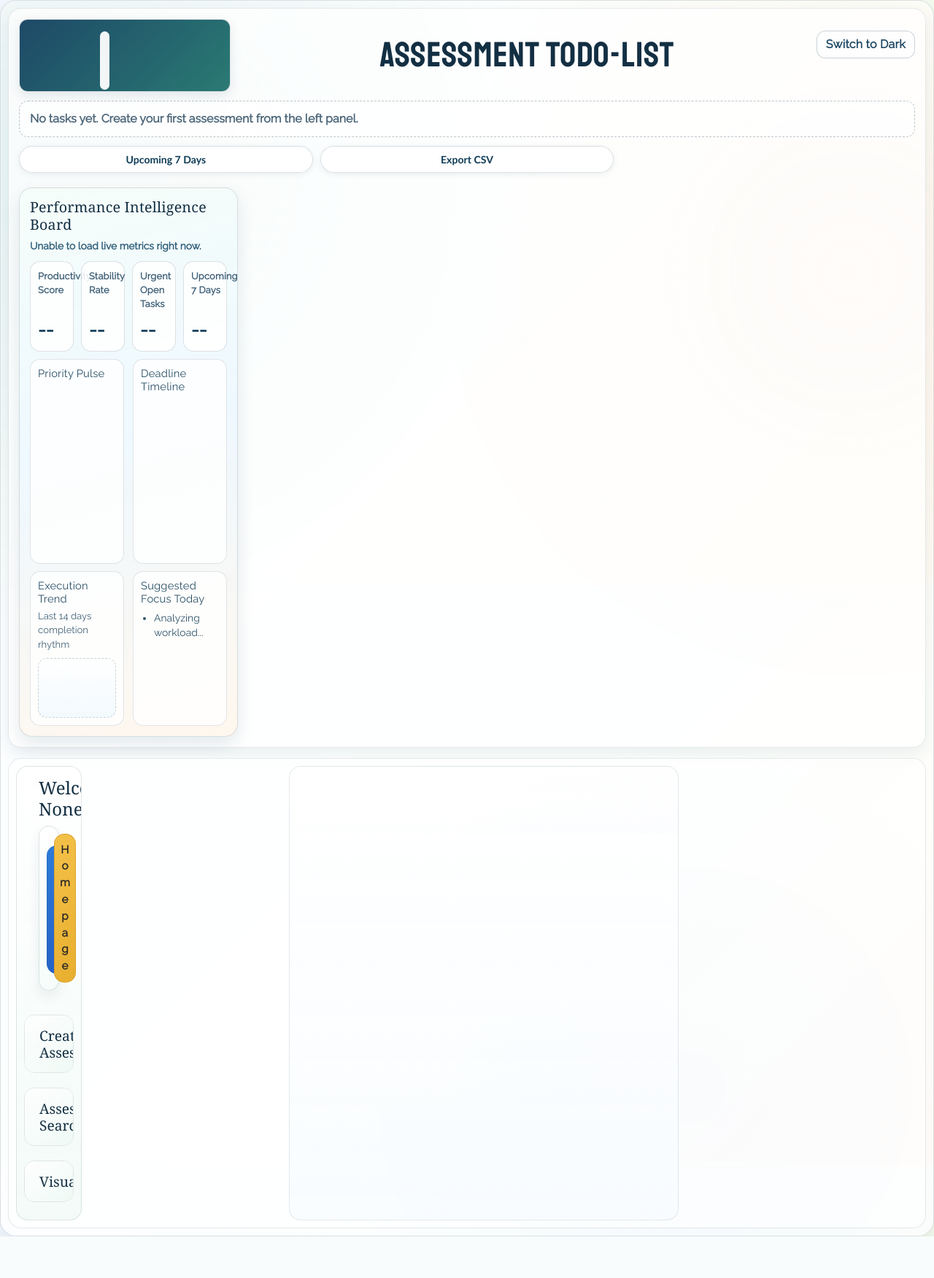
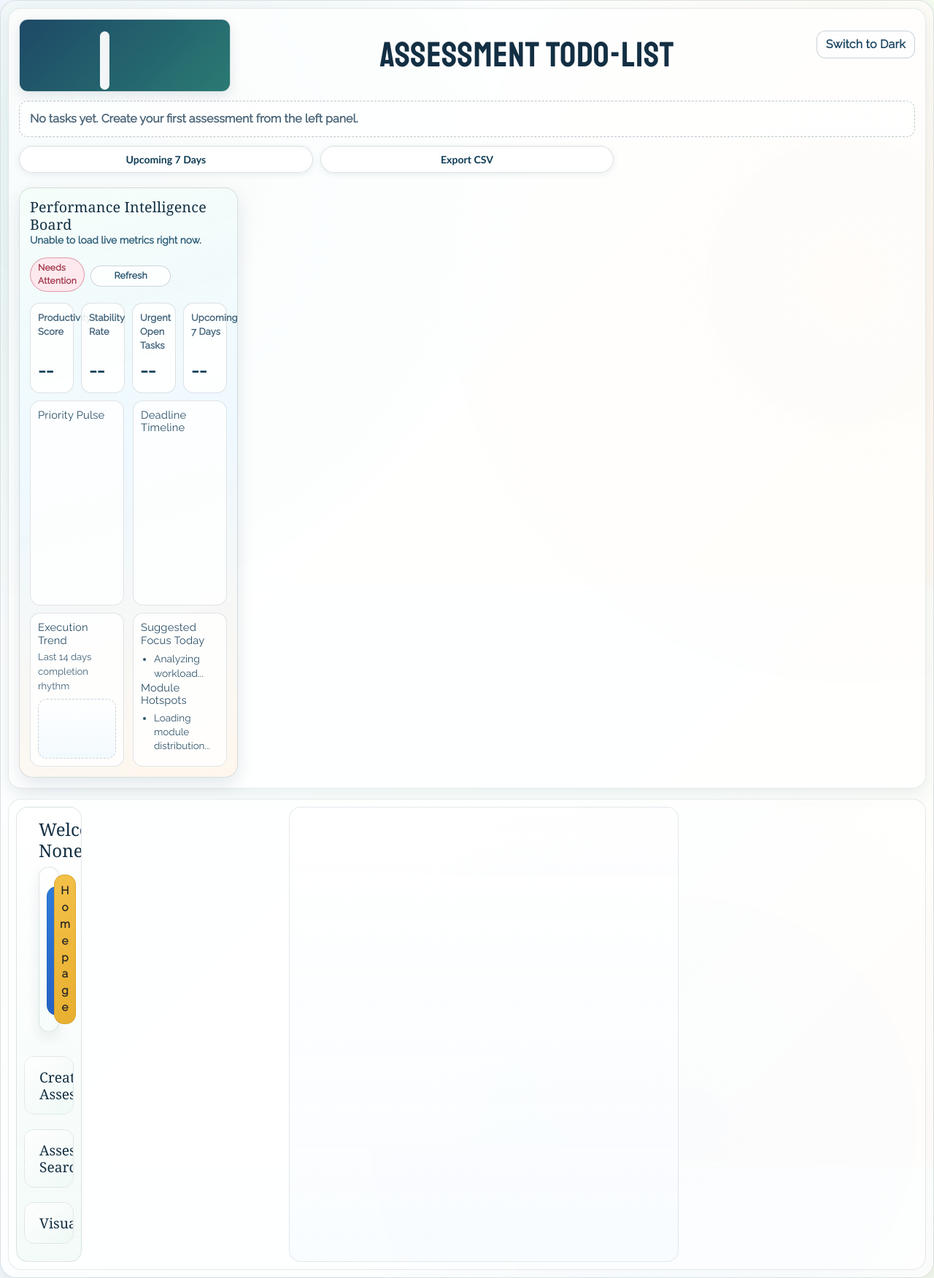
Before and after one commit to frankwyf/Flask_Todo_List, a Flask app: page /discard in a window 1280 px wide. Shown: the whole page at 73% size. Before the commit the page ends 1695 px from the top, so only its background shows below. Run offline with Flask 3, Linux system fonts and the light colour scheme; data that the repository does not hold is empty; some libraries are stand-ins or nearby versions.

Commit message:
feat(ui): add refreshable insight controls and health status badges

```diff
--- a/app/static/css/portfolio-upgrade.css
+++ b/app/static/css/portfolio-upgrade.css
@@ -825,6 +825,69 @@ button[type="reset"],
   margin-bottom: 10px;
 }
 
+#todo_list .insight-head-actions {
+  display: inline-flex;
+  align-items: center;
+  gap: 8px;
+}
+
+#todo_list .insight-health-badge {
+  display: inline-flex;
+  align-items: center;
+  min-height: 28px;
+  border-radius: 999px;
+  padding: 4px 10px;
+  font-size: 0.76rem;
+  font-weight: 800;
+  letter-spacing: 0.2px;
+  border: 1px solid rgba(19, 47, 67, 0.18);
+  background: rgba(255, 255, 255, 0.78);
+  color: #224f66;
+}
+
+#todo_list .insight-health-badge.is-good {
+  color: #0f6d4d;
+  border-color: rgba(16, 129, 90, 0.35);
+  background: rgba(227, 250, 238, 0.84);
+}
+
+#todo_list .insight-health-badge.is-warn {
+  color: #8a5b12;
+  border-color: rgba(196, 138, 31, 0.42);
+  background: rgba(255, 245, 215, 0.84);
+}
+
+#todo_list .insight-health-badge.is-risk {
+  color: #a0364b;
+  border-color: rgba(186, 63, 88, 0.45);
+  background: rgba(255, 230, 236, 0.86);
+}
+
+#todo_list .insight-refresh-btn {
+  border: 1px solid rgba(19, 47, 67, 0.2);
+  border-radius: 999px;
+  min-height: 28px;
+  padding: 4px 11px;
+  background: rgba(255, 255, 255, 0.86);
+  color: #1f4f68;
+  font-size: 0.78rem;
+  font-weight: 700;
+}
+
+#todo_list .insight-refresh-btn:hover {
+  border-color: rgba(15, 141, 132, 0.45);
+  color: #0d6f77;
+}
+
+#todo_list .insight-refresh-btn:disabled {
+  opacity: 0.65;
+  cursor: not-allowed;
+}
+
+#todo_list .insight-lab.is-loading {
+  opacity: 0.94;
+}
+
 #todo_list .insight-lab-head h4 {
   margin: 0;
   font-size: clamp(1rem, 1.1vw + 0.35rem, 1.25rem);
@@ -962,6 +1025,25 @@ button[type="reset"],
   color: #2f546a;
   font-size: 0.87rem;
   line-height: 1.45;
+}
+
+#todo_list .insight-subhead {
+  margin: 10px 0 0;
+  font-size: 0.84rem;
+  color: #3b6178;
+}
+
+#todo_list .insight-module-list {
+  margin: 6px 0 0;
+  padding-left: 18px;
+  display: grid;
+  gap: 4px;
+}
+
+#todo_list .insight-module-list li {
+  color: #2f546a;
+  font-size: 0.84rem;
+  line-height: 1.4;
 }
 
 .theme-toolbar {
@@ -1563,7 +1645,8 @@ body.dark textarea::placeholder {
 [data-theme="dark"] #todo_list .insight-kpi-label,
 [data-theme="dark"] #todo_list .insight-chart-card h5,
 [data-theme="dark"] #todo_list .insight-ops-card h5,
-[data-theme="dark"] #todo_list .insight-ops-sub {
+[data-theme="dark"] #todo_list .insight-ops-sub,
+[data-theme="dark"] #todo_list .insight-subhead {
   color: #b8d2e8;
 }
 
@@ -1580,8 +1663,23 @@ body.dark #todo_list .insight-trend-strip {
 }
 
 [data-theme="dark"] #todo_list .insight-focus-list li,
-body.dark #todo_list .insight-focus-list li {
+[data-theme="dark"] #todo_list .insight-module-list li,
+body.dark #todo_list .insight-focus-list li,
+body.dark #todo_list .insight-module-list li {
   color: #d4e6f8;
+}
+
+[data-theme="dark"] #todo_list .insight-refresh-btn,
+body.dark #todo_list .insight-refresh-btn {
+  background: rgba(12, 29, 45, 0.9);
+  border-color: rgba(175, 210, 236, 0.3);
+  color: #d2e6f8;
+}
+
+[data-theme="dark"] #todo_list .insight-health-badge,
+body.dark #todo_list .insight-health-badge {
+  background: rgba(11, 28, 43, 0.86);
+  color: #d2e5f7;
 }
 
 @media (max-width: 1100px) {
--- a/app/static/js/home.js
+++ b/app/static/js/home.js
@@ -129,6 +129,90 @@ function setMetricValue(elementId, value, suffix) {
     target.textContent = String(value) + finalSuffix;
 }
 
+var priorityChartInstance = null;
+var timelineChartInstance = null;
+var chartResizeBound = false;
+var isInsightsLoading = false;
+
+function bindChartResize() {
+    if (chartResizeBound || !window.echarts) {
+        return;
+    }
+
+    window.addEventListener("resize", function () {
+        if (priorityChartInstance) {
+            priorityChartInstance.resize();
+        }
+        if (timelineChartInstance) {
+            timelineChartInstance.resize();
+        }
+    });
+    chartResizeBound = true;
+}
+
+function getChartInstance(chartEl, previousInstance) {
+    if (!chartEl || !window.echarts) {
+        return null;
+    }
+
+    if (previousInstance) {
+        previousInstance.dispose();
+    }
+    return echarts.init(chartEl);
+}
+
+function setHealthBadge(kpis) {
+    var badge = document.getElementById("insight-health");
+    if (!badge) {
+        return;
+    }
+
+    var completionRate = Number(kpis.completion_rate || 0);
+    var overdueRate = Number(kpis.overdue_rate || 0);
+    var statusText = "Healthy";
+    var statusClass = "is-good";
+
+    if (overdueRate > 25 || completionRate < 35) {
+        statusText = "Needs Attention";
+        statusClass = "is-risk";
+    } else if (overdueRate > 10 || completionRate < 55) {
+        statusText = "Watchlist";
+        statusClass = "is-warn";
+    }
+
+    badge.textContent = statusText;
+    badge.classList.remove("is-good", "is-warn", "is-risk");
+    badge.classList.add(statusClass);
+}
+
+function renderModuleSpotlight(moduleDistribution) {
+    var list = document.getElementById("insight-module-list");
+    if (!list) {
+        return;
+    }
+
+    var rows = Object.keys(moduleDistribution || {}).map(function (name) {
+        return { name: name, count: Number(moduleDistribution[name] || 0) };
+    });
+    rows.sort(function (a, b) {
+        return b.count - a.count;
+    });
+
+    list.innerHTML = "";
+    if (!rows.length) {
+        var empty = document.createElement("li");
+        empty.textContent = "No module activity yet.";
+        list.appendChild(empty);
+        return;
+    }
+
+    rows.slice(0, 3).forEach(function (row) {
+        var li = document.createElement("li");
+        li.textContent = row.name + " : " + row.count + " task(s)";
+        list.appendChild(li);
+    });
+}
+
 function renderTrendStrip(timelineItems) {
     var strip = document.getElementById("insight-trend-strip");
     if (!strip) {
@@ -214,8 +298,12 @@ function renderPriorityMiniChart(priorityDistribution) {
         chartData.push({ name: key, value: priorityDistribution[key] });
     });
 
-    var chart = echarts.init(chartEl);
-    chart.setOption({
+    priorityChartInstance = getChartInstance(chartEl, priorityChartInstance);
+    if (!priorityChartInstance) {
+        return;
+    }
+
+    priorityChartInstance.setOption({
         tooltip: { trigger: "item" },
         legend: { bottom: 0, icon: "circle" },
         series: [
@@ -228,9 +316,7 @@ function renderPriorityMiniChart(priorityDistribution) {
         ],
     });
 
-    window.addEventListener("resize", function () {
-        chart.resize();
-    });
+    bindChartResize();
 }
 
 function renderTimelineMiniChart(timelineItems) {
@@ -246,8 +332,12 @@ function renderTimelineMiniChart(timelineItems) {
         yAxisData.push(item.count);
     });
 
-    var chart = echarts.init(chartEl);
-    chart.setOption({
+    timelineChartInstance = getChartInstance(chartEl, timelineChartInstance);
+    if (!timelineChartInstance) {
+        return;
+    }
+
+    timelineChartInstance.setOption({
         tooltip: { trigger: "axis" },
         grid: { left: 30, right: 16, top: 20, bottom: 30 },
         xAxis: {
@@ -271,23 +361,23 @@ function renderTimelineMiniChart(timelineItems) {
         ],
     });
 
-    window.addEventListener("resize", function () {
-        chart.resize();
-    });
+    bindChartResize();
 }
 
-function initInsightsBoard() {
-    var board = document.querySelector("[data-insight-board]");
-    if (!board) {
-        return;
-    }
-
-    var userId = board.getAttribute("data-user-id");
-    if (!userId) {
+function loadInsightsBoard(board, userId) {
+    if (isInsightsLoading) {
         return;
     }
 
     var statusLabel = document.getElementById("insight-status");
+    var refreshBtn = document.getElementById("insight-refresh");
+
+    isInsightsLoading = true;
+    board.classList.add("is-loading");
+    if (refreshBtn) {
+        refreshBtn.disabled = true;
+    }
+
     if (statusLabel) {
         statusLabel.textContent = "Computing performance intelligence...";
     }
@@ -320,16 +410,47 @@ function initInsightsBoard() {
             renderTimelineMiniChart(timeline.timeline || []);
             renderTrendStrip(timeline.timeline || []);
             setFocusRecommendations(kpis);
+            setHealthBadge(kpis);
+            renderModuleSpotlight(insights.module_distribution || {});
 
             if (statusLabel) {
                 statusLabel.textContent = "Live metrics synced successfully.";
             }
         })
         .catch(function () {
+            setHealthBadge({ completion_rate: 0, overdue_rate: 100 });
             if (statusLabel) {
                 statusLabel.textContent = "Unable to load live metrics right now.";
             }
+        })
+        .finally(function () {
+            isInsightsLoading = false;
+            board.classList.remove("is-loading");
+            if (refreshBtn) {
+                refreshBtn.disabled = false;
+            }
         });
+}
+
+function initInsightsBoard() {
+    var board = document.querySelector("[data-insight-board]");
+    if (!board) {
+        return;
+    }
+
+    var userId = board.getAttribute("data-user-id");
+    if (!userId) {
+        return;
+    }
+
+    var refreshBtn = document.getElementById("insight-refresh");
+    if (refreshBtn) {
+        refreshBtn.addEventListener("click", function () {
+            loadInsightsBoard(board, userId);
+        });
+    }
+
+    loadInsightsBoard(board, userId);
 }
 
 document.addEventListener("DOMContentLoaded", function () {
--- a/app/templates/dolist.html
+++ b/app/templates/dolist.html
@@ -72,8 +72,14 @@
         </section>
         <section class="insight-lab" data-insight-board data-user-id="{{ id }}" aria-live="polite">
             <div class="insight-lab-head">
-                <h4>Performance Intelligence Board</h4>
-                <p id="insight-status">Loading strategic metrics...</p>
+                <div>
+                    <h4>Performance Intelligence Board</h4>
+                    <p id="insight-status">Loading strategic metrics...</p>
+                </div>
+                <div class="insight-head-actions">
+                    <span id="insight-health" class="insight-health-badge" aria-live="polite">Evaluating</span>
+                    <button id="insight-refresh" type="button" class="insight-refresh-btn" aria-label="Refresh insight data">Refresh</button>
+                </div>
             </div>
             <div class="insight-kpis">
                 <article class="insight-kpi-card">
@@ -113,6 +119,10 @@
                     <h5>Suggested Focus Today</h5>
                     <ul id="insight-focus-list" class="insight-focus-list">
                         <li>Analyzing workload...</li>
+                    </ul>
+                    <h5 class="insight-subhead">Module Hotspots</h5>
+                    <ul id="insight-module-list" class="insight-module-list">
+                        <li>Loading module distribution...</li>
                     </ul>
                 </article>
             </div>
```
Also changed, not shown: tests/click/test_routes_coverage.py (+7 -0 lines).
